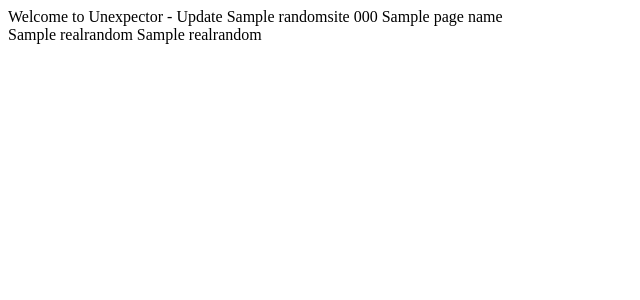
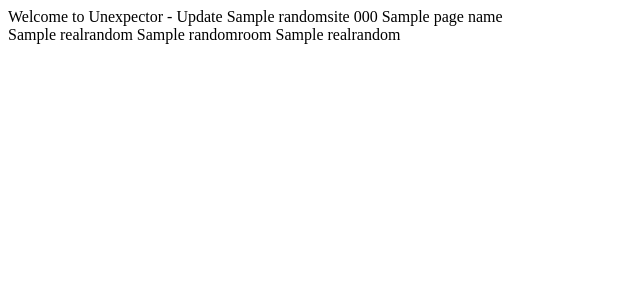
Before and after one commit to unexpector/JanusVRandom, a Django app: template hello/templates/unexpector-template.html in a window 1280 px wide. Shown: the top 300 px of the page, without its empty margins (0-640 px from the left). Run offline with Django 3.2, Linux system fonts and the light colour scheme; tables that the repository leaves empty hold one stand-in row (values such as "Sample post"); the template is opened without the code that fills it: values that come from a table or form of the project are taken from there, most other values are stand-ins (such as "Sample title", 1, 10 or a date in 2020); parts of the project's set-up code (start-up, migrations or seed data) failed here and were passed over.

Commit message:
random room code

```diff
--- a/hello/templates/unexpector-template.html
+++ b/hello/templates/unexpector-template.html
@@ -16,6 +16,7 @@ Welcome to Unexpector - Update
 asd
 {% endif %}<br>
 {{realrandom}}
+{{randomroom}}
 <FireBoxRoom>
 <Assets>
 <AssetObject id="moon_obj" src="http://vrsites.com/assets/moon.obj" tex0="http://vrsites.com/assets/earth1.jpg" />
--- a/hello/views.py
+++ b/hello/views.py
@@ -15,9 +15,11 @@ def index(request):
     wikipedia_id=  RandomSites.objects.get(sitename=wikipedia).id
     thenumber = randint(1, 10)
     fullrandom = RandomSites.objects.get(id=thenumber).src
+    roomrandom - randint(1,16)
+    random_room = Rooms.objects.get(id=roomrandom).localasset
     random_model ="Subwoofer"
     themodel = ObjectLibrary.objects.get(objectname=random_model).src
-    context_dict = {'boldmessage': random_list, 'randomreddit': randomreddit, 'randomwikipedia': randomwikipedia, 'thenumber': thenumber, 'themodel': themodel, 'wikipediaid': wikipedia_id, 'realrandom': fullrandom }
+    context_dict = {'boldmessage': random_list, 'randomreddit': randomreddit, 'randomwikipedia': randomwikipedia, 'thenumber': thenumber, 'themodel': themodel, 'wikipediaid': wikipedia_id, 'realrandom': fullrandom. 'random_room': randomroom }
     context_dict['page_name'] = "this is the page name"
     return render(request, 'unexpector-template.html', context_dict)
 
```
